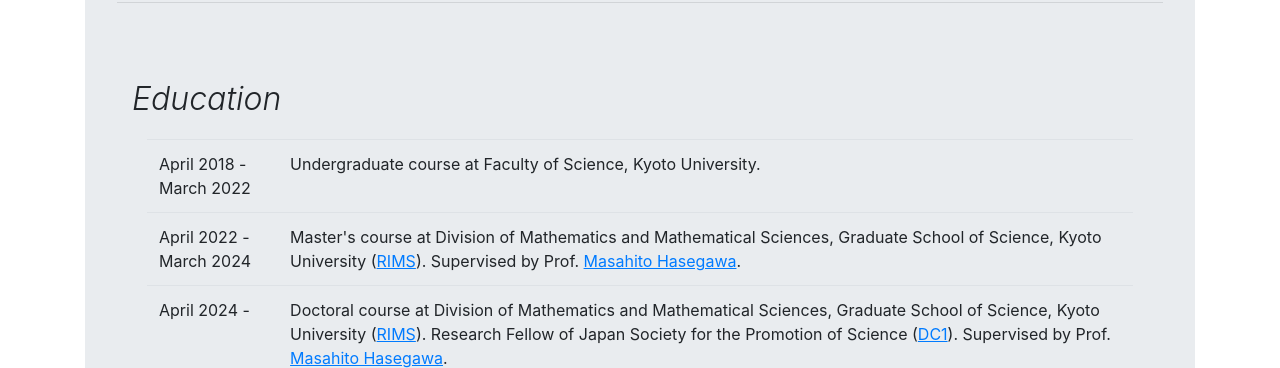
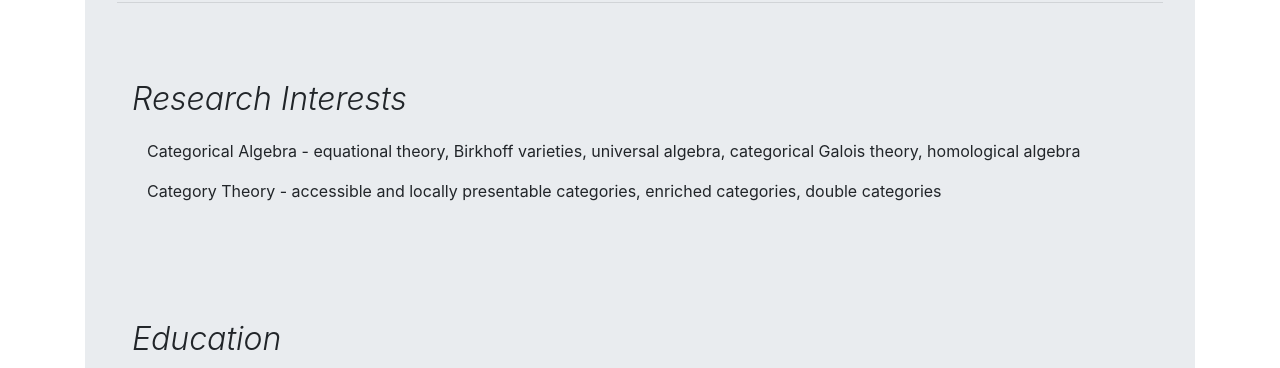
Before and after one commit to ykawase5048/yutokawase, a plain HTML site: page index.html in a window 1280 px wide. Shown: the part 432-800 px from the top of the page. Drawn offline with nearby package versions, Linux system fonts and the light colour scheme; a web font is replaced by a local one.

Commit message:
Update index.html

```diff
--- a/index.html
+++ b/index.html
@@ -107,6 +107,23 @@
             <p class="lead">
                 <span style="font-size:160%;">
                     <em>
+                        Research Interests
+                    </em>
+                </span>
+            </p>
+
+            <div class="col-md mb-3">
+                <p>Categorical Algebra - equational theory, Birkhoff varieties, universal algebra, categorical Galois theory, homological algebra</p>
+                <p>Category Theory - accessible and locally presentable categories, enriched categories, double categories</p>
+            </div>
+        </div>
+
+
+
+        <div class="container-fluid py-5">
+            <p class="lead">
+                <span style="font-size:160%;">
+                    <em>
                         Education
                     </em>
                 </span>
@@ -145,8 +162,9 @@
                     </tbody>
                 </table>
             </div>
+        </div>
 
-        </div>
+
     </div>
 
 
```
